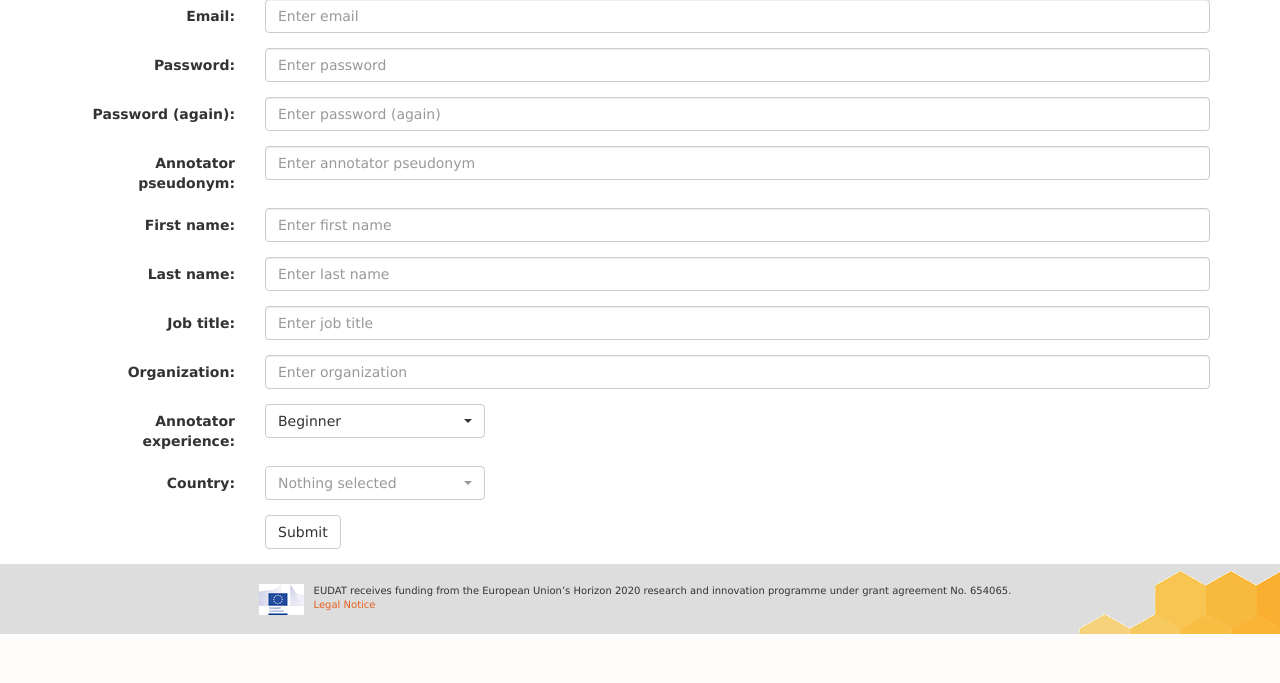
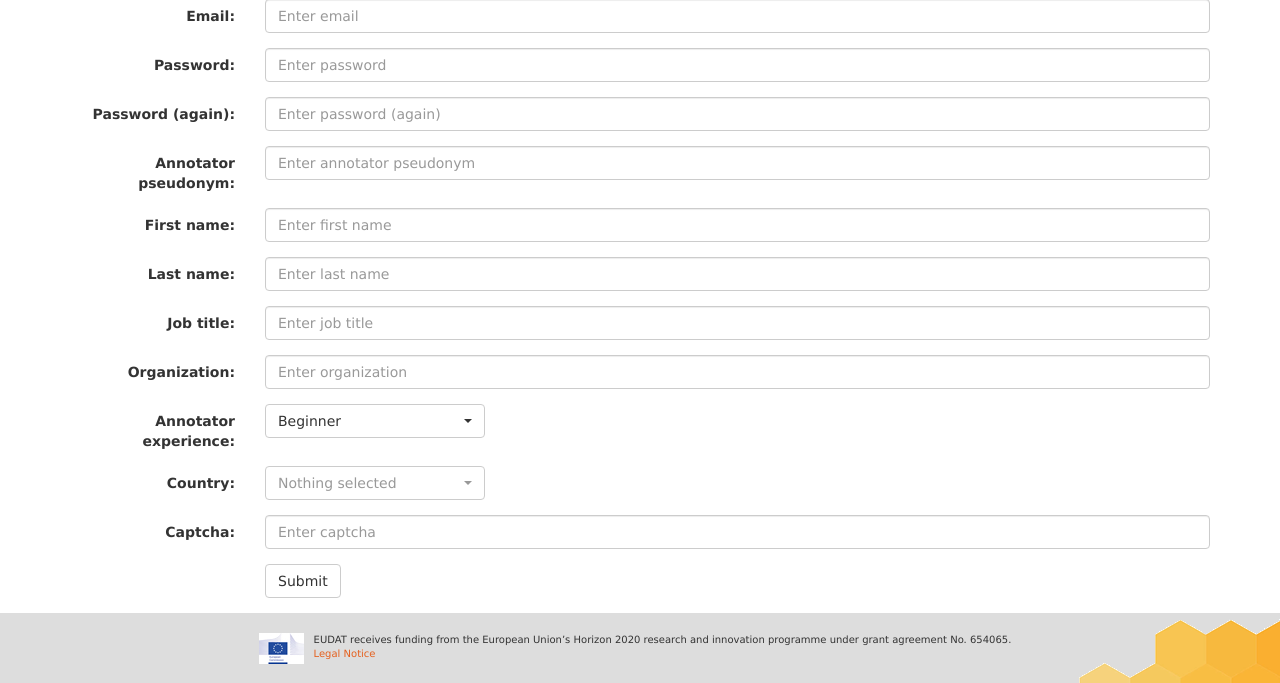
Before and after one commit to EUDAT-B2NOTE/b2note, a Django app: page /accounts/register in a window 1280 px wide. Shown: the part 214-897 px from the top of the page. Before the commit the page ends 848 px from the top, so only its background shows below. Run offline with Django 3.2, Linux system fonts and the light colour scheme; some libraries are stand-ins or nearby versions.

Commit message:
Display captcha in registration form
At this point, registration process appears hindered by captcha form
field, or assigned developer (me) not good at deciphering captchas for
the purpose of registering imaginary users to the test app…

```diff
--- a/accounts/forms/register.py
+++ b/accounts/forms/register.py
@@ -1,6 +1,7 @@
 from django import forms
 from accounts.models import UserCred, AnnotatorProfile
 from django_countries.data import COUNTRIES
+from captcha.fields import CaptchaField
 
 
 class RegistrationForm(forms.ModelForm):
@@ -19,12 +20,14 @@ class RegistrationForm(forms.ModelForm):
     country         = forms.ChoiceField( widget=forms.Select(), choices=sorted(COUNTRIES.items()) )
     annotator_exp   = forms.ChoiceField( widget=forms.Select(), choices=[('b','Beginner'),('i','Intermediate'),('e','Expert')], label="Annotator experience")
 
+    captcha = CaptchaField( output_format=u'%(text_field)s %(image)s %(hidden_field)s ')
 
     class Meta:
         model   = UserCred
         fields  = ['username', 'password1', 'password2',
                    'nickname', 'first_name', 'last_name',
-                   'job_title', 'organization', 'annotator_exp', 'country']
+                   'job_title', 'organization', 'annotator_exp',
+                   'country', 'captcha']
 
     def clean(self):
         """
--- a/b2note_app/views.py
+++ b/b2note_app/views.py
@@ -74,8 +74,6 @@ def export_annotations(request):
         pid_tofeed = ""
         if request.POST.get('pid_tofeed')!=None:
             pid_tofeed = request.POST.get('pid_tofeed')
-
-        #annotation_list = [dict(item) for item in Annotation.objects.all().values()]
 
         if request.session.get("user"):
 
--- a/b2note_devel/urls.py
+++ b/b2note_devel/urls.py
@@ -10,6 +10,7 @@ urlpatterns = patterns('',
     url(r'^accounts/', include('accounts.urls', namespace='accounts')),
     url(r'^$', 'accounts.views.login', name='index'),
     url(r'^login', 'accounts.views.login'),
+    url(r'^captcha/', include('captcha.urls')),
 
     url(r'^hostpage', 'b2note_app.views.hostpage'),
     url(r'^homepage$', 'b2note_app.views.homepage', name='homepage'),
--- a/templates/accounts/register.html
+++ b/templates/accounts/register.html
@@ -68,7 +68,14 @@
 
             {% for f in form %}
 
-                {% if f.id_for_label|slice:"3:" == "country" %}
+                {% if f.id_for_label|slice:"3:" == "captcha_1" %}
+
+                    <div class="form-group">
+                        <label class="control-label col-sm-2" for='{{ f.id_for_label|slice:"3:" }}'>{{ f.label }}:</label>
+                        {{ f }}
+                    </div>
+
+                {% elif f.id_for_label|slice:"3:" == "country" %}
 
                     <div class="form-group">
                         <label class="control-label col-sm-2" for='{{ f.id_for_label|slice:"3:" }}'>{{ f.label }}:</label>
--- /dev/null
+++ b/templates/captcha/text_field.html
@@ -0,0 +1,3 @@
+<div class="col-sm-2">
+    <input type="text" name='{{ id }}' class="form-control" id="some-id" placeholder="Enter {{ name }}" />
+</div>
```
